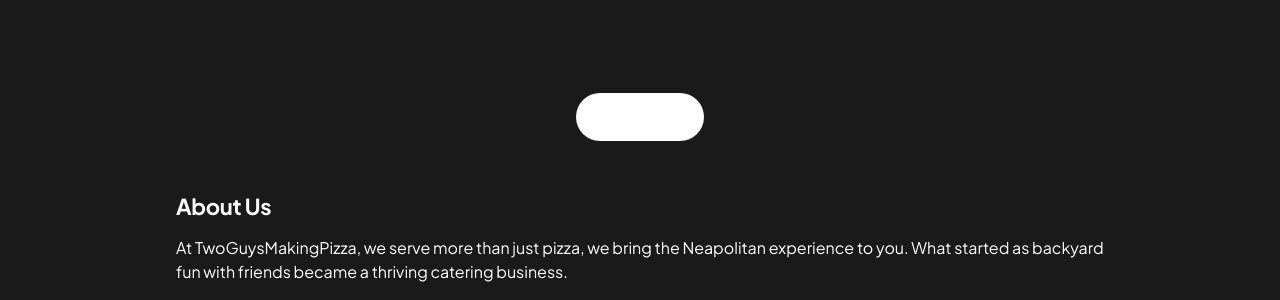
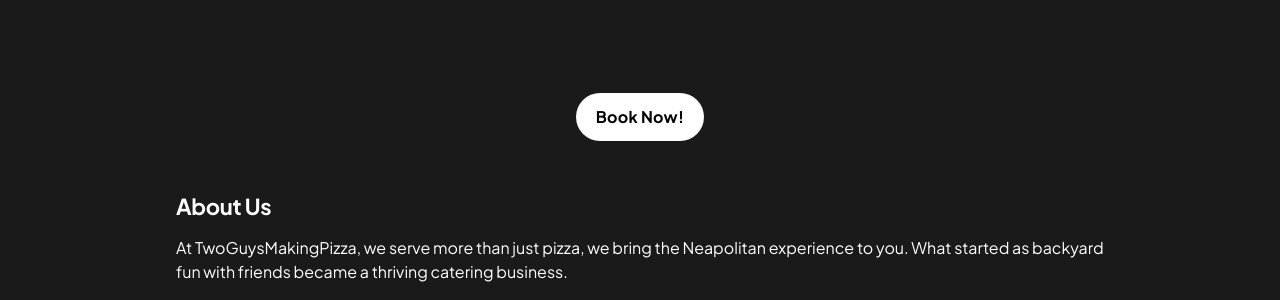
Before and after one commit to TwoGuysMakingPizza/site-main, a Jekyll site: the page built from index.html, in a window 1280 px wide. Shown: the part 327-627 px from the top of the page. Built offline with Jekyll 4.4.1, drawn with Linux system fonts in a browser that asks for light colours.

Commit message:
[BUG FIX]

```diff
--- a/index.html
+++ b/index.html
@@ -21,7 +21,8 @@
                     style='background-image: url("assets/tgmp-logo-bg-transparent.png");'>
                     <a href="{{ '/book/' | relative_url }}"
                         style="background-color: white;"
-                        class="flex min-w-[84px] max-w-[480px] cursor-pointer items-center justify-center overflow-hidden rounded-full h-10 px-4 @[480px]:h-12 @[480px]:px-5 bg-black text-white text-sm font-bold leading-normal tracking-[0.015em] @[480px]:text-base @[480px]:font-bold @[480px]:leading-normal @[480px]:tracking-[0.015em]">
+                        class="flex min-w-[84px] max-w-[480px] cursor-pointer items-center justify-center overflow-hidden rounded-full h-10 px-4 @[480px]:h-12 @[480px]:px-5 bg-black text-black text-sm font-bold leading-normal tracking-[0.015em] @[480px]:text-base @[480px]:font-bold @[480px]:leading-normal @[480px]:tracking-[0.015em]">
+
                         <span class="truncate">Book Now!</span>
                     </a>
                 </div>
```
